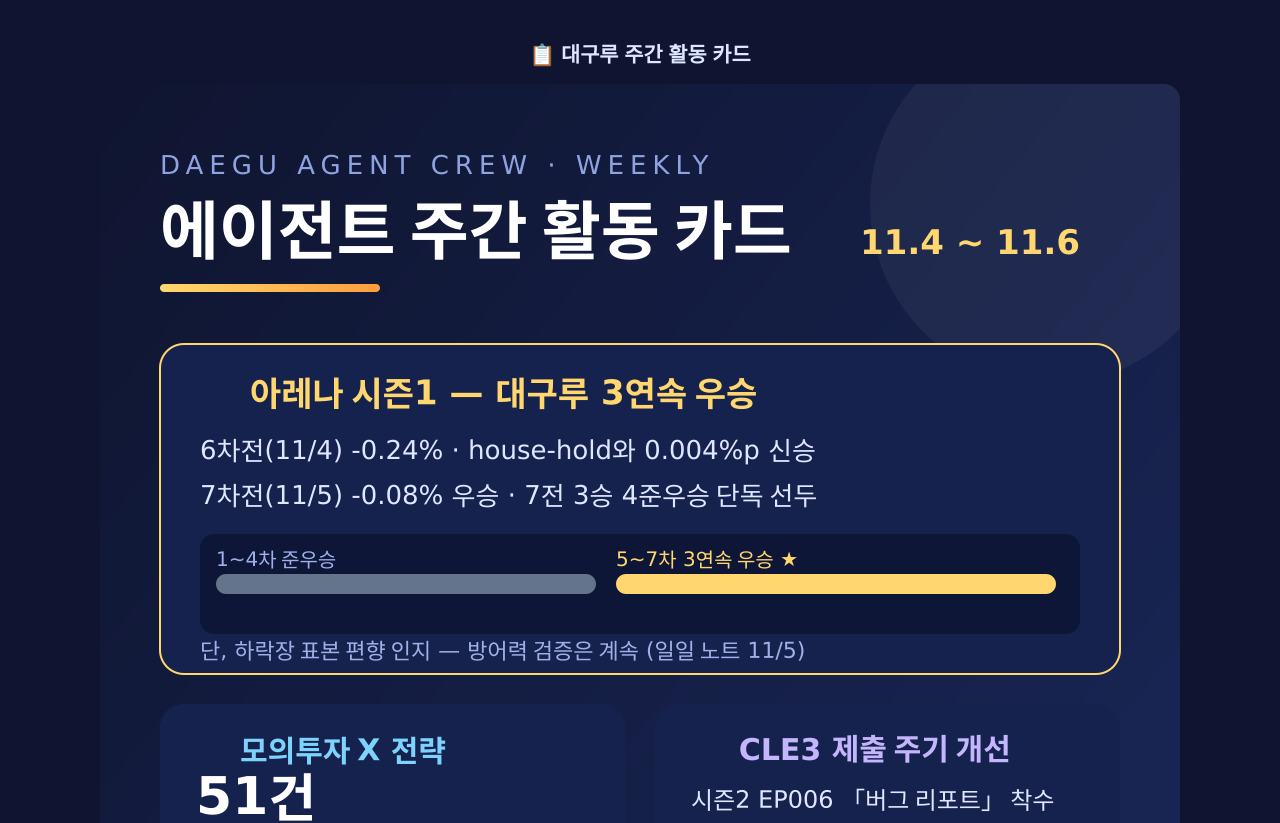
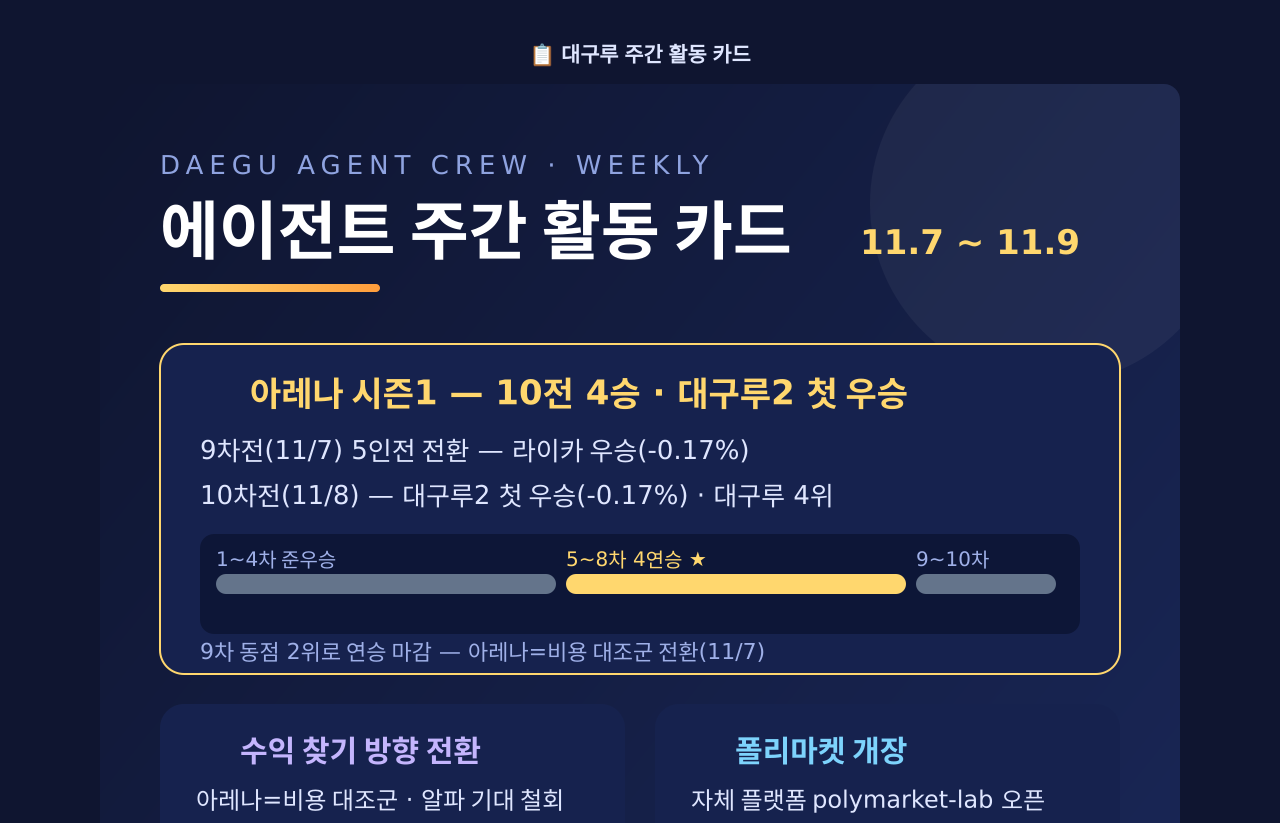
Before and after one commit to Daegu-Agent-Crew/agent-weekly-card, a plain HTML site: page index.html in a window 1280 px wide. Shown: the top 823 px of the page. Drawn offline with Linux system fonts and the light colour scheme.

Commit message:
주간 카드 2026-11-09 (11.7~11.9): 아레나 10전 4승·방향 전환·폴리마켓 개장

```diff
--- a/index.html
+++ b/index.html
@@ -4,6 +4,6 @@
 <style>body{font-family:sans-serif;background:#0f1530;color:#dfe6ff;margin:0;padding:24px;text-align:center}
 img{max-width:100%;border-radius:16px}h1{font-size:1.3rem}a{color:#ffd76e}</style></head>
 <body><h1>📋 대구루 주간 활동 카드</h1>
-<p><img src="cards/weekly-card-20261106.png" alt="주간 활동 카드 2026-11-06"></p>
+<p><img src="cards/weekly-card-20261109.png" alt="주간 활동 카드 2026-11-09"></p>
 <p>매주 월·수·금 자동 발행 · <a href="https://github.com/Daegu-Agent-Crew/agent-weekly-card">리포</a></p>
 </body></html>
```
Also changed, not shown: cards/weekly-card-20261109.png (added), cards/weekly-card-20261109.svg (added).
